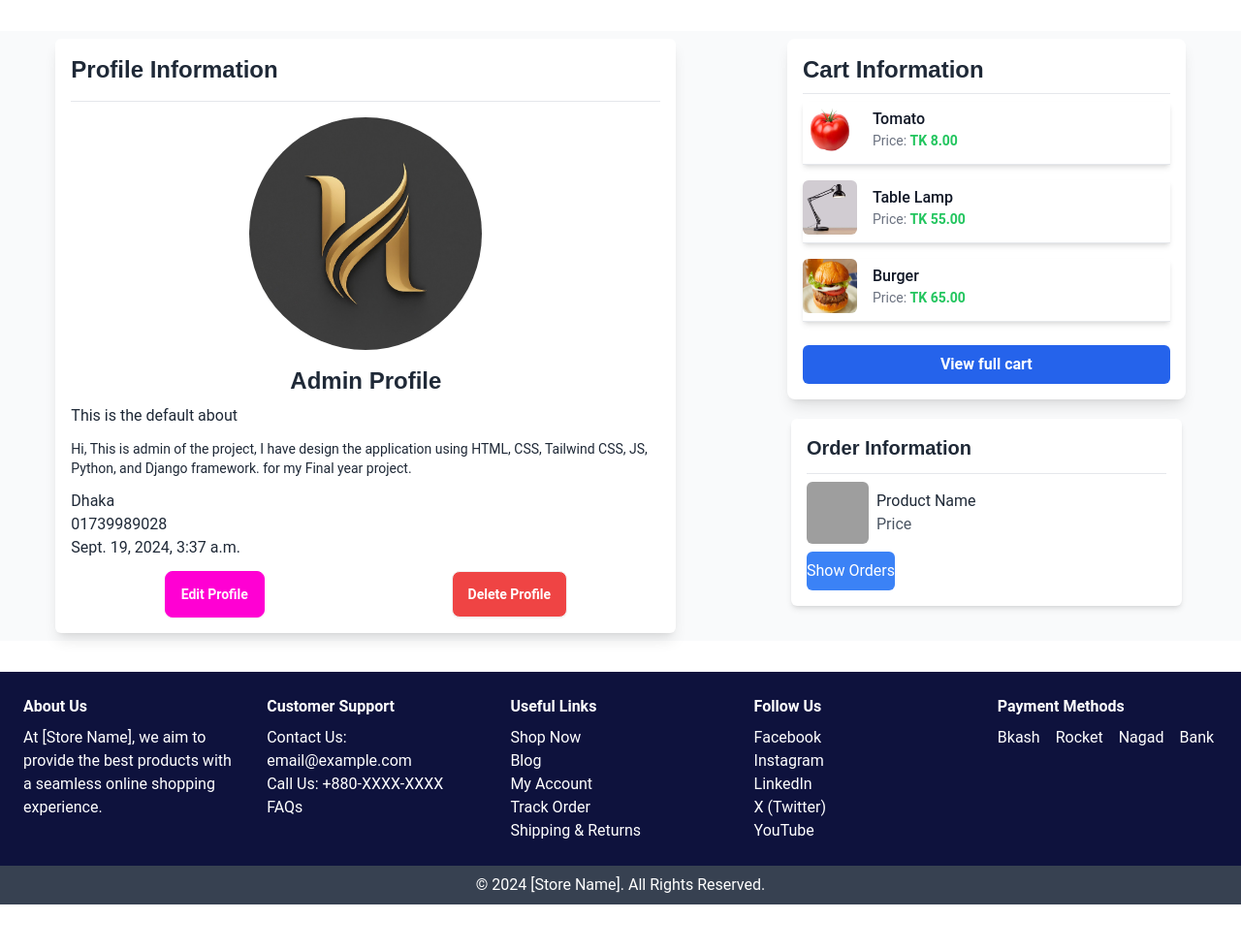
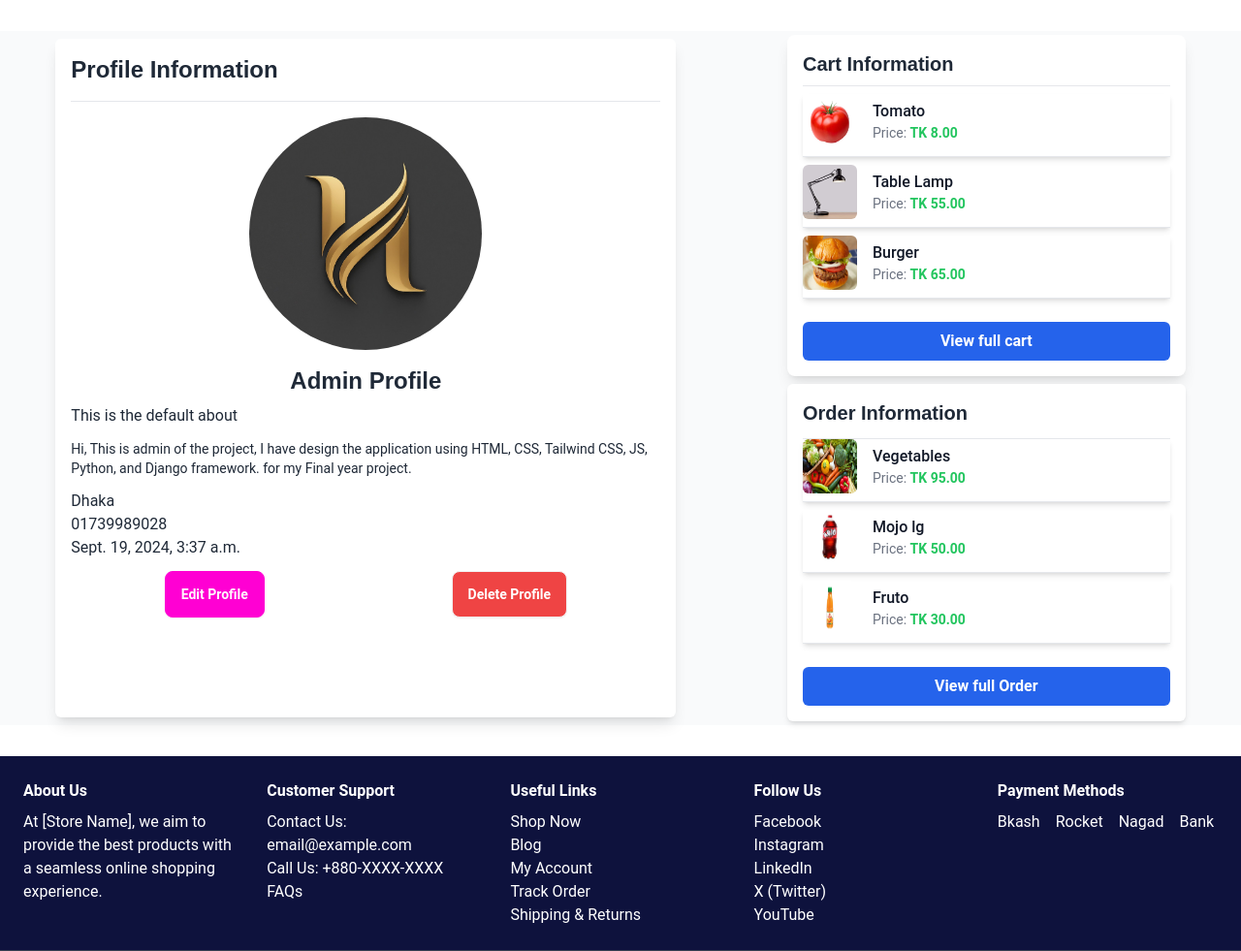
Before and after one commit to Hasan-TechNinja/Project, a Django app: page /profile/ in a window 1280 px wide. Shown: the part 72-1053 px from the top of the page at 97% size. Before the commit the page ends 1005 px from the top, so only its background shows below. Run offline with Django 4.2, Linux system fonts and the light colour scheme; a user stored in the database is signed in; data comes from the database, SQL or seed files in the repository; both versions use the stored data as it was after the commit; some libraries are stand-ins or nearby versions; grey boxes are pictures that could not be loaded.

Commit message:
order page design and show order product

```diff
--- a/Main/admin.py
+++ b/Main/admin.py
@@ -64,6 +64,7 @@ admin.site.register(Cart, CartAdmin)
 
 class BlogPostAdmin(admin.ModelAdmin):
     list_display = (
+        'id',
         'title',
         'slug',
         'author',
@@ -85,6 +86,7 @@ admin.site.register(BlogPost, BlogPostAdmin)
 
 class Billing_DetailsAdmin(admin.ModelAdmin):
     list_display = (
+        'id',
         'user',
         'first_name',
         'last_name',
--- a/Main/models.py
+++ b/Main/models.py
@@ -100,6 +100,9 @@ class Billing_Details(models.Model):
     def __str__(self):
         return f"{self.first_name} {self.last_name} ({self.user.username})"
 
+    def linetotal(self):
+        return self.product.selling_price * self.quantity
+
 
 
 
--- a/Main/urls.py
+++ b/Main/urls.py
@@ -18,6 +18,7 @@ urlpatterns = [
     path('delete-cart/<int:cart_id>/', views.delete_cart_item, name='delete_cart_item'),
     path('blog/', views.BlogView, name='blog'),
     path('blogdetails/', views.BlogDetails, name='blogdetails'),
+    path('order/', views.OrderView, name='order')
 
 
 ]
--- a/Profile/templates/profile.html
+++ b/Profile/templates/profile.html
@@ -23,10 +23,10 @@
         </div>
 
         <div class='flex flex-col w-full md:w-1/3 lg:w-1/3'>
-            <div class='bg-white p-4 m-2 rounded-lg shadow-lg'>
-                <h2 class='text-2xl font-semibold text-left'>Cart Information</h2>
+            <div class='bg-white p-4 mx-2 my-1 rounded-lg shadow-lg'>
+                <h2 class='text-xl font-semibold text-left'>Cart Information</h2>
                 <hr class="my-2">
-                <div class="space-y-4">
+                <div class="space-y-2">
                     {% for cart in cart|slice:":3" %}
                     <div class='flex justify-between items-center border-b pb-2 shadow-md'>
                         <img class='h-14 w-14 rounded-md' src="{{ cart.product.image.url }}" alt="Product Image">
@@ -45,17 +45,25 @@
             </div>
 
 
-            <div class='bg-white p-4 m-3 rounded-md shadow-md'>
+            <div class='bg-white p-4 mx-2 my-1 rounded-md shadow-md'>
                 <h2 class='text-xl font-bold mb-3'>Order Information</h2>
                 <hr>
-                <div class='flex justify-between items-center my-2'>
-                    <img class='h-16 w-16 rounded-md' src="#" alt="Product Image">
-                    <div class='flex-1 px-2'>
-                        <p>Product Name</p>
-                        <p class='text-gray-600'>Price</p>
+                <div class="space-y-2">
+                    {% for order in order|slice:":3" %}
+                    <div class='flex justify-between items-center border-b pb-2 shadow-md'>
+                        <img class='h-14 w-14 rounded-md' src="{{ order.product.image.url }}" alt="Product Image">
+                        <div class='flex-1 px-4'>
+                            <p class="font-medium text-gray-900">{{ order.product.name }}</p>
+                            <p class='text-gray-500 text-sm'>Price: <span class='text-green-500 font-semibold'>TK {{ order.product.discount_price }}</span></p>
+                        </div>
                     </div>
+                    {% endfor %}
                 </div>
-                <button class='bg-blue-500 text-white py-2 rounded-md hover:bg-blue-600 transition'>Show Orders</button>
+                <div class='mt-6'>
+                    <button class='w-full bg-blue-600 text-white py-2 rounded-md hover:bg-blue-700 transition font-semibold'>
+                        <a href="{% url "showcart" %}">View full Order</a>
+                    </button>
+                </div>
             </div>
         </div>
     </div>
--- a/Profile/views.py
+++ b/Profile/views.py
@@ -1,7 +1,7 @@
 from django.shortcuts import render, get_object_or_404
 from django.contrib.auth.decorators import login_required
 from .models import ProfileModel
-from Main.models import Cart
+from Main.models import Cart, Billing_Details
 from django.shortcuts import redirect
 from .forms import ProfileForm
 
@@ -10,6 +10,7 @@ def Profile(request):
     user = request.user
     profile = get_object_or_404(ProfileModel, user = user)
     cart = Cart.objects.filter(user = user).order_by('-id')
+    order = Billing_Details.objects.filter(user = user).order_by('-id')[0:3]
     name = 'Your Name'
     if profile.first_name:
         name = str(profile.first_name + ' ' + profile.last_name)
@@ -17,7 +18,8 @@ def Profile(request):
     context = {
         'profile': profile,
         'name': name,
-        'cart': cart
+        'cart': cart,
+        'order':order
     }
     return render(request, 'profile.html', context)
 
--- a/requirements.txt
+++ b/requirements.txt
@@ -6,9 +6,13 @@ chardet==5.2.0
 charset-normalizer==3.3.2
 click==8.1.7
 cookiecutter==2.6.0
+crispy-tailwind==1.0.3
 Django==5.1.1
 django-browser-reload==1.15.0
+django-countries==7.6.1
+django-crispy-forms==2.3
 django-tailwind==3.8.0
+django-tinymce==4.1.0
 idna==3.8
 Jinja2==3.1.4
 markdown-it-py==3.0.0
@@ -25,4 +29,5 @@ six==1.16.0
 sqlparse==0.5.1
 text-unidecode==1.3
 types-python-dateutil==2.9.0.20240906
+typing_extensions==4.12.2
 urllib3==2.2.2
--- a/templates/base.html
+++ b/templates/base.html
@@ -73,7 +73,7 @@
                     <ul class="p-2">
                         {% if user.is_authenticated %}
                       <li><a href="{% url "showcart" %}">Cart</a></li>
-                      <li><a>Order</a></li>
+                      <li><a href="{% url "order" %}">Order</a></li>
                       {% endif %}
                     </ul>
                   </li>
@@ -99,7 +99,7 @@
                         <div class="absolute inset-0 bg-white/60 backdrop-blur-lg rounded-lg z-0"></div>
                         {% if user.is_authenticated %}
                         <li class="relative z-10"><a href="{% url "showcart" %}">Cart</a></li>
-                        <li class="relative z-10"><a href="#">Order</a></li>
+                        <li class="relative z-10"><a href="{% url "order" %}">Order</a></li>
                         {% endif %}
                       </ul>
                   </details>
--- a/theme/static/css/dist/styles.css
+++ b/theme/static/css/dist/styles.css
@@ -1746,6 +1746,16 @@ select {
   margin-bottom: 1.75rem;
 }
 
+.my-1 {
+  margin-top: 0.25rem;
+  margin-bottom: 0.25rem;
+}
+
+.mx-3 {
+  margin-left: 0.75rem;
+  margin-right: 0.75rem;
+}
+
 .mb-10 {
   margin-bottom: 2.5rem;
 }
```
Also changed, not shown: other parts of theme/static/css/dist/styles.css (+50 -0 lines), Main/templates/addtocart.html (+18 -0 lines), Main/templates/order.html (added, +54 -0 lines), Main/views.py (+17 -0 lines), Main/static/img/cart.jpg (added), db.sqlite3.
